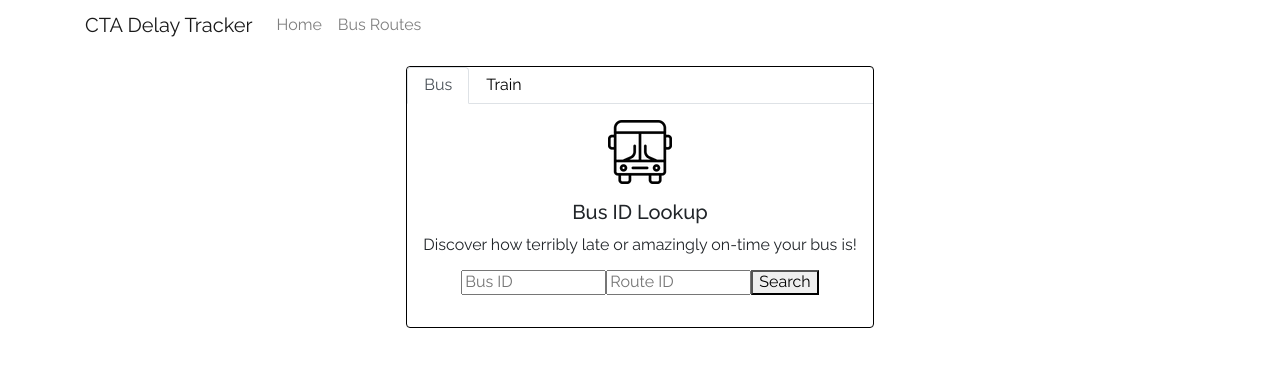
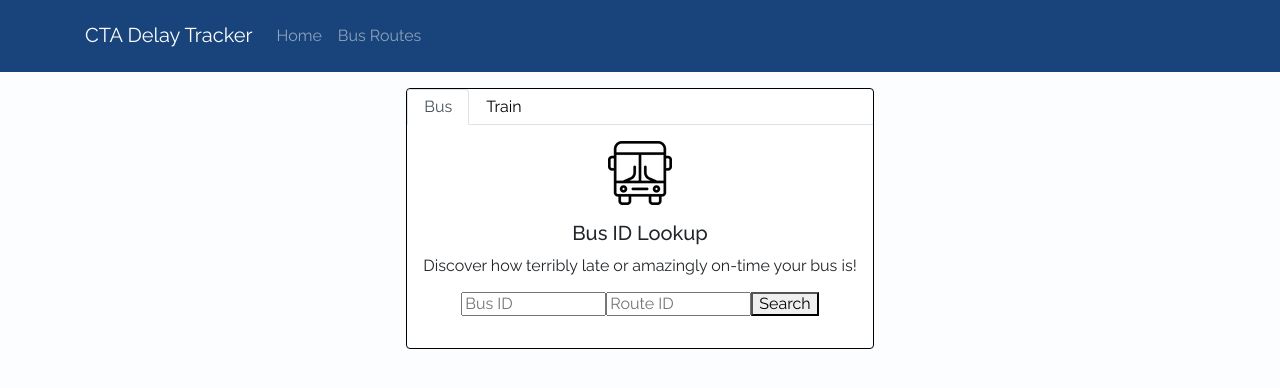
Before and after one commit to specoraro1200/ctabustracker, a React (Create React App) app: page / in a window 1280 px wide. Shown: the top 388 px of the page. Built offline with nearby package versions, Linux system fonts and the light colour scheme; no server answers; what aws-amplify would draw is missing.

Commit message:
Redesigned website frontend

```diff
--- a/src/App.js
+++ b/src/App.js
@@ -18,12 +18,15 @@
   render() {
 
     return (
-      <BrowserRouter id = "body">
+      <div style={{backgroundColor:"#afb1c4"}}>
+        <Layout/>
+        <div style={{backgroundColor:"#fcfdff",height:"100%",minHeight:"100vh", margin:"auto",maxWidth:"80rem"}}>
+          <BrowserRouter  id = "body">
             <link rel="preconnect" href="https://fonts.googleapis.com"></link>
             <link rel="preconnect" href="https://fonts.gstatic.com" crossorigin></link>
             <link href="https://fonts.googleapis.com/css2?family=Bebas+Neue&family=Raleway:ital,wght@0,100;0,200;0,210;0,300;0,400;0,500;0,600;0,700;0,800;0,900;1,100;1,200;1,300;1,400;1,500;1,600;1,700;1,800;1,900&display=swap" rel="stylesheet"></link>
             <div className="App">
-          <Layout/>
+
               <Routes>
                 <Route path="*" element={<FrontPage/>}/>
                 <Route path="/BusRoute/:id" element={<BusRoute/>}/>
@@ -35,6 +38,8 @@
               <script>var Alert = ReactBootstrap.Alert;</script>
             </div>
           </BrowserRouter>
+        </div>
+      </div>
     );
   }
 }
--- a/src/BusRoute.js
+++ b/src/BusRoute.js
@@ -7,6 +7,7 @@
 import { Prev } from 'react-bootstrap/esm/PageItem';
 import {API, Auth} from 'aws-amplify'
 import ReactLoading from "react-loading";
+import "./style.css";
 
 function BusRoute() {
   const{id} = useParams()
@@ -56,23 +57,24 @@
   var mostLateBusEfficient = parseFloat(MostLateBus.Efficient).toFixed(1)
   var reverseMostLateBus = (100-mostLateBusEfficient).toFixed(1)
   return (
-    <div id = "body">
-      <Container style = {{paddingTop:"1rem"}}>
-
+    <html>
+      <div style={{width:"auto",padding:"2rem"}}>
+        <div style = {{paddingTop:"1rem"}}>
         <h1>Bus Route {id} </h1>
-      {isLoading ? <div >
+        {isLoading ?
+          <div >
             <p style={{textAlign:"center"}}>Loading Content</p>
             <div >
               <ReactLoading style={{margin:"auto",width:"30px"}}   type="spin" color="#0000FF"  />
             </div>
           </div>
           :
-        <div class = "root">
+          <div >
             <ProgressBar >
               <ProgressBar animated variant="danger" now={reverseBusRouteEfficiency} label={`${reverseBusRouteEfficiency}%`}  />
               <ProgressBar animated variant="success" now={busRouteEfficiency} label={`${busRouteEfficiency}%`} />
             </ProgressBar>
-          <Card style={{ width: '75%' ,margin:"auto",marginTop:"1rem",padding:"1rem",paddingBottom:"1rem"}}>
+            <Card style={{ width: '100%' ,margin:"auto",marginTop:"1rem",padding:"1rem",paddingBottom:"1rem"}}>
               <Card.Title style={{fontSize:"30px"}}>Award for Most Late Bus</Card.Title>
                 <h3>Bus ID:  {MostLateBus.vid}</h3>
                 <ProgressBar>
@@ -82,9 +84,10 @@
             </Card>
           </div>
         }
-      </Container>
+        </div>
 
       </div>
+    </html>
   );
 }
 
--- a/src/BusRoutesPage.js
+++ b/src/BusRoutesPage.js
@@ -47,7 +47,7 @@
             <Routes>
                 <Route path="/BusRoute/:id" element={value[1]}/>
             </Routes>
-                <a href = {busRouteNumber} >{value[1]} {value[2]}</a>
+                <a style={{color:"black"}}href = {busRouteNumber} >{value[1]} {value[2]}</a>
             </Card.Title>
             <Card.Text>
             </Card.Text>
--- a/src/FrontPage.js
+++ b/src/FrontPage.js
@@ -72,7 +72,7 @@
 return (
 
     <html>
-        <div  style={{display:"flex",flexDirection:"row",flexWrap:"wrap",justifyContent:"center",marginTop:"1rem",marginBottom:"1rem",
+        <div  style={{display:"flex",flexDirection:"row",flexWrap:"wrap",justifyContent:"center",paddingTop:"1rem",marginBottom:"1rem",
                       }}>
         <Card style={{border:"1px solid black"}}>
             {/* <div id = "busIDHeader" style={{display:"flex",borderBottom:"1px solid #aaaaaa", marginBottom:"1rem",marginLeft: "0px"}}>
--- a/src/Layout.js
+++ b/src/Layout.js
@@ -9,7 +9,7 @@
   render() {
     return (
       <html>
-        <Navbar bg="blue" expand="lg">
+        <Navbar  variant="dark" style={{ backgroundColor:"#18447b",height:"4.5rem"}}expand="lg">
           <Container>
             <Navbar.Brand href="/">CTA Delay Tracker</Navbar.Brand>
             <Navbar.Toggle aria-controls="basic-navbar-nav" />
```
Lines whose indentation alone changed are shown as unchanged.
